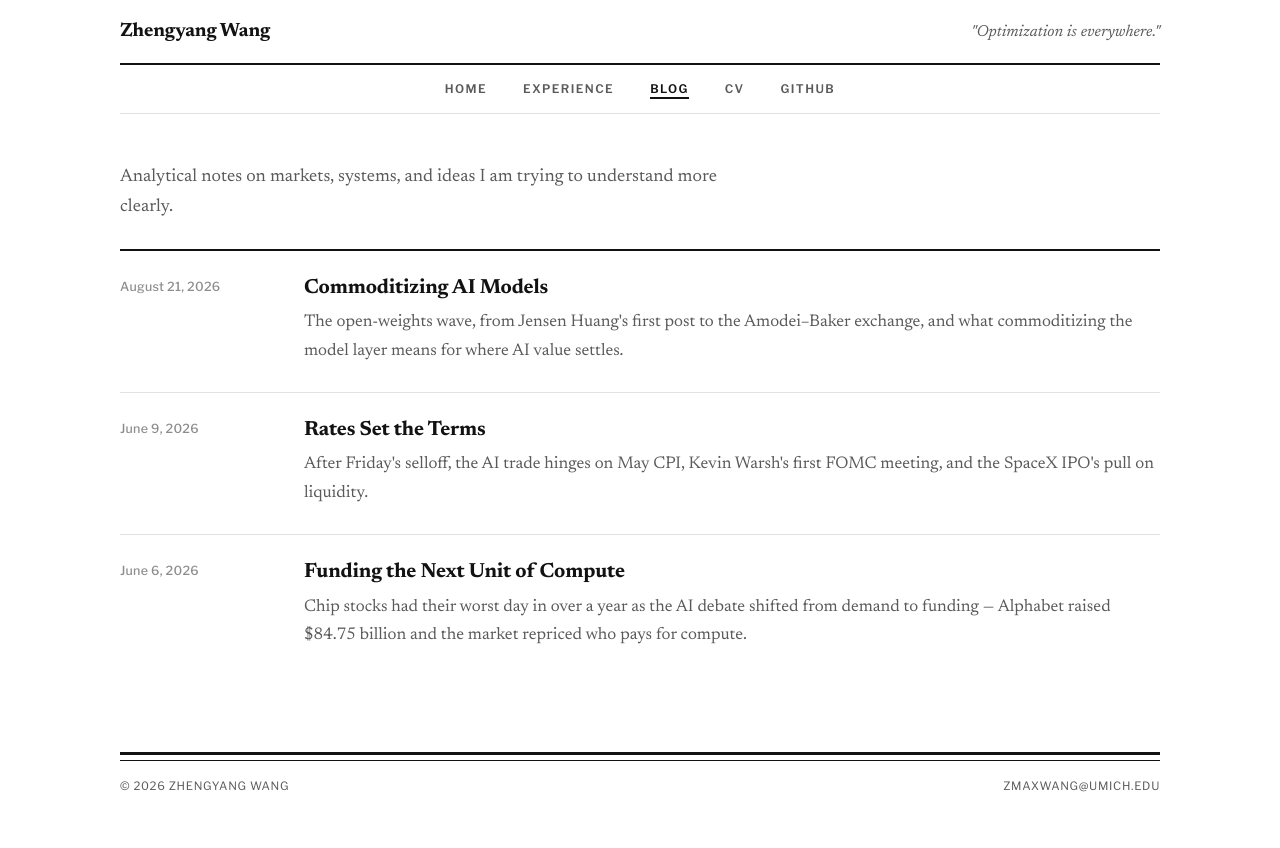
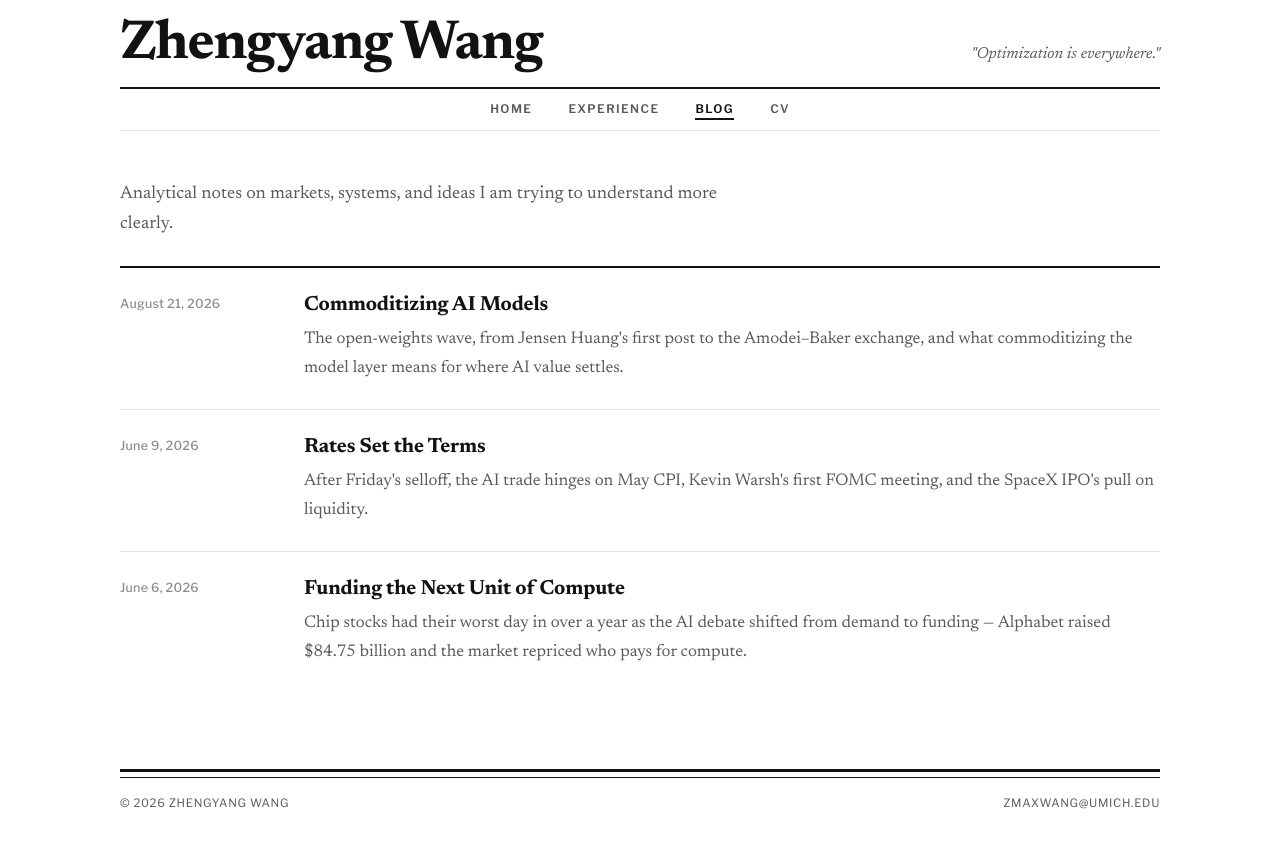
Before and after one commit to MaxWangZY/MaxWangZY.github.io, a Jekyll site: the page built from blog.md, in a window 1280 px wide. Shown: the top 848 px of the page. Built offline with Jekyll 4.4.1, drawn with Linux system fonts in a browser that asks for light colours.

Commit message:
Unify site header across pages

```diff
--- a/_layouts/default.html
+++ b/_layouts/default.html
@@ -21,9 +21,9 @@
     <header class="site-header">
       <div class="topbar">
         {% if current_section == 'home' %}
-          <h1 class="home-masthead">{{ site.title }}</h1>
+          <h1 class="site-masthead">{{ site.title }}</h1>
         {% else %}
-          <a class="brand" href="{{ '/' | relative_url }}">{{ site.title }}</a>
+          <a class="site-masthead" href="{{ '/' | relative_url }}">{{ site.title }}</a>
         {% endif %}
         <p class="tagline">"Optimization is everywhere."</p>
       </div>
@@ -32,9 +32,6 @@
         <a{% if current_section == 'experience' %} class="active" aria-current="page"{% endif %} href="{{ '/experience/' | relative_url }}">Experience</a>
         <a{% if current_section == 'blog' %} class="active" aria-current="page"{% endif %} href="{{ '/blog/' | relative_url }}">Blog</a>
         <a href="{{ '/assets/cv/Zhengyang_Wang_CV.pdf' | relative_url }}">CV</a>
-        {% unless current_section == 'home' %}
-          <a href="https://github.com/{{ site.github_username }}">GitHub</a>
-        {% endunless %}
       </nav>
     </header>
 
--- a/assets/css/style.css
+++ b/assets/css/style.css
@@ -50,19 +50,21 @@ a:hover {
   align-items: baseline;
   justify-content: space-between;
   gap: 24px;
-  padding: 16px 0 14px;
+  padding: 14px 0 10px;
 }
 
-.brand {
+.site-masthead {
+  margin: 0;
   color: var(--text);
   font-family: var(--font-serif);
-  font-size: 1.2rem;
+  font-size: clamp(2rem, 4.4vw, 3.45rem);
   font-weight: 700;
-  letter-spacing: -0.01em;
+  line-height: 1.15;
+  letter-spacing: -0.022em;
   text-decoration: none;
 }
 
-.brand:hover {
+.site-masthead:hover {
   color: var(--text);
 }
 
@@ -81,7 +83,7 @@ a:hover {
   gap: 10px 36px;
   border-top: 2px solid var(--text);
   border-bottom: 1px solid var(--line);
-  padding: 14px 0;
+  padding: 10px 0;
 }
 
 .nav a {
@@ -157,20 +159,6 @@ p {
   margin: 0 0 26px;
   color: var(--muted);
   font-size: 1.12rem;
-}
-
-.page-home .topbar {
-  padding: 14px 0 10px;
-}
-
-.home-masthead {
-  margin: 0;
-  font-size: clamp(2rem, 4.4vw, 3.45rem);
-  letter-spacing: -0.022em;
-}
-
-.page-home .nav {
-  padding: 10px 0;
 }
 
 .page-home .content {
@@ -550,7 +538,6 @@ p {
     flex-direction: column;
     align-items: flex-start;
     gap: 4px;
-    padding: 14px 0 12px;
   }
 
   .nav {
```
